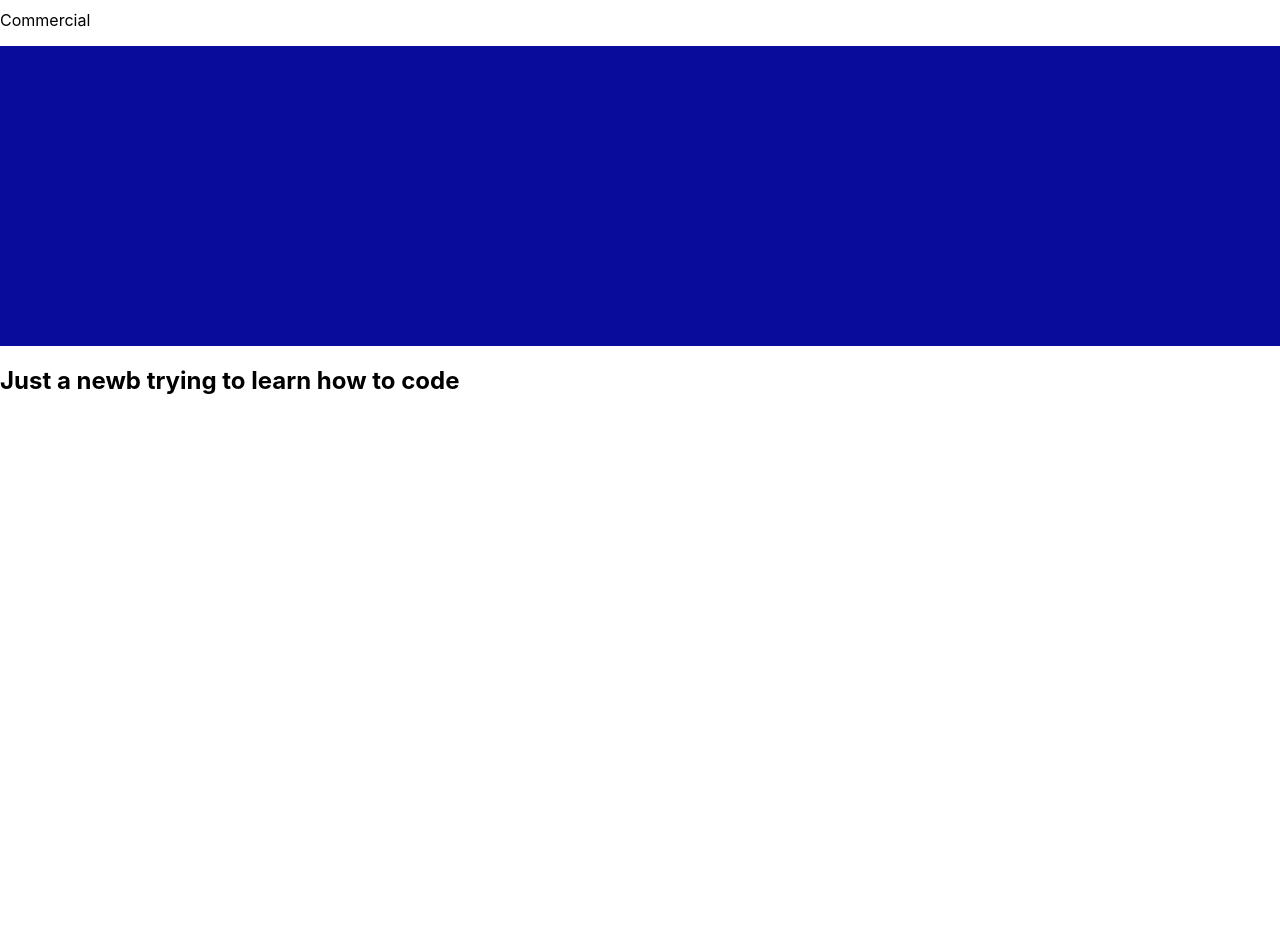
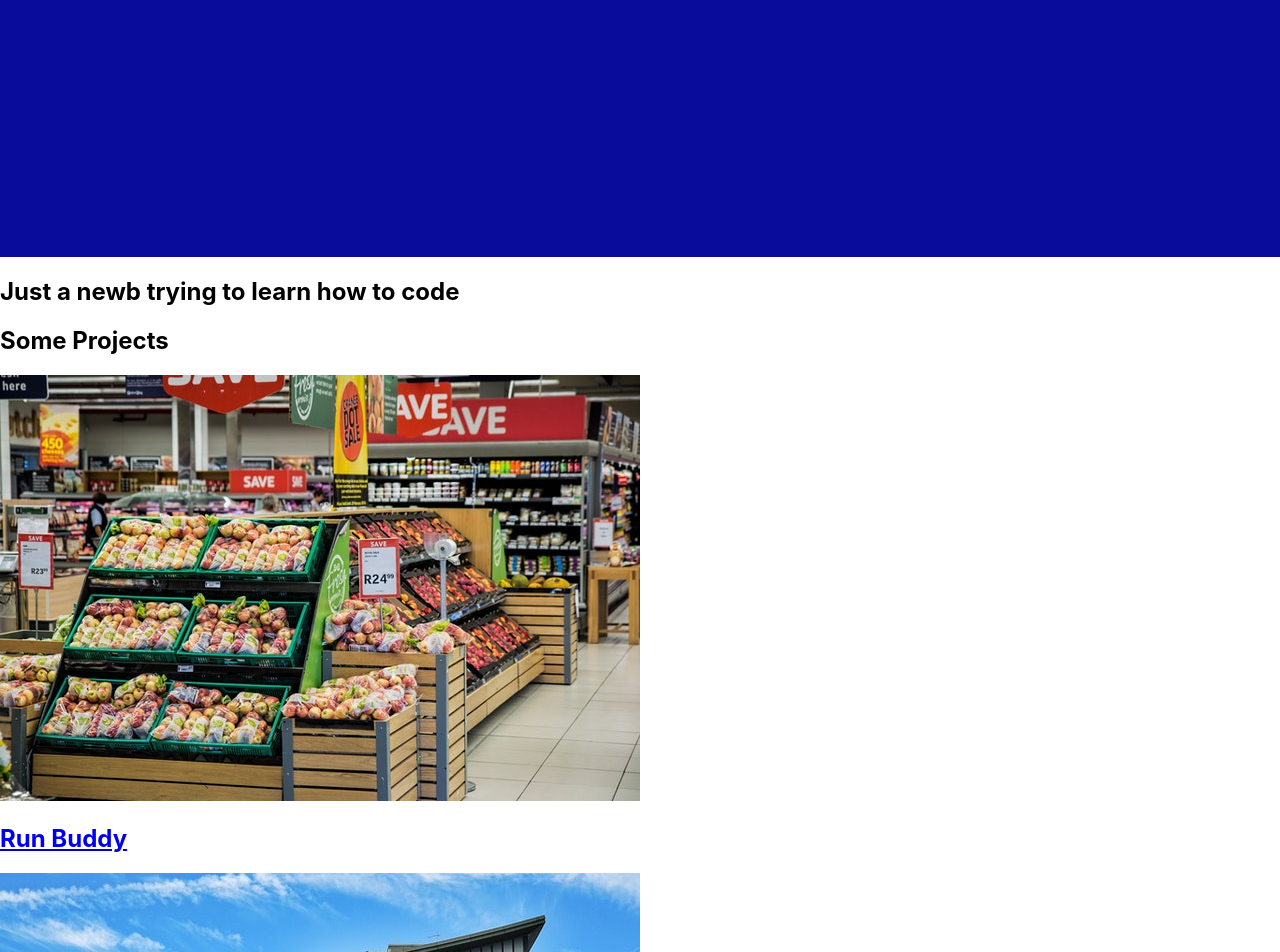
Before and after one commit to melwel74/React-Tion, a React (Create React App) app in the folder photo-port/: page / in a window 1280 px wide. Shown: the part 148-1100 px from the top of the page. Before the commit the page ends 800 px from the top, so only its background shows below. Built offline with nearby package versions, Linux system fonts and the light colour scheme.

Commit message:
commit on main

```diff
--- a/photo-port/src/App.js
+++ b/photo-port/src/App.js
@@ -1,17 +1,20 @@
 import React from 'react';
 import Nav from './components/Nav';
 import About from './components/About';
-import Gallery from "./components/Gallery";
-import {capitalizeFirstLetter} from '../src/utils/helper';
+
+
+
 import './App.css';
+import Gallery from './components/Gallery';
 
 function App() {
   return (
     <div>
       <Nav/>
       <main>
+
+        <About></About>
         <Gallery></Gallery>
-        <About></About>
       </main>
 
     </div>
--- a/photo-port/src/components/Gallery/index.js
+++ b/photo-port/src/components/Gallery/index.js
@@ -1,24 +1,22 @@
 import React from 'react';
-import { capitalizeFirstLetter } from '../../utils/helper';
-import photo from "../../assets/small/commercial/1.jpg";
+import Project from '../Project';
+import image1 from '../../assets/small/commercial/1.jpg';
+import image2 from '../../assets/small/commercial/2.jpg';
+import image3 from '../../assets/small/commercial/3.jpg';
+import image4 from '../../assets/small/commercial/4.jpg';
 
 function Gallery() {
-    const currentCategory = {
-        name: "Commercial",
-        description:
-            "Photos of grocery stores, food trucks, and other commercial projects",
-    };
     return (
-        <section>
-            <h1>{currentCategory.name}</h1>
-            <p>{currentCategory.name}</p>
-            <div>
+        <section className="my-5">
 
+           <h2>Some Projects</h2>
+           <Project image= {image1} title={'Run Buddy'} link={'https://melwel74.github.io/Run-Buddy-4.0/'}></Project>
+           <Project image={image2} title={'React Tion'} link={''}></Project>
+           <Project image= {image3} title={'Taco-Loca-Locator'} link={'https://jamestw13.github.io/Taco-Loca-tor/'}></Project>
+           <Project image={image4} title={'Social-Distance'} link={'https://melwel74.github.io/Social-Distance/'}></Project>
+        </section>
 
-            </div>
-
-
-        </section>
     );
 }
+
 export default Gallery;
--- a/photo-port/src/components/Project/index.js
+++ b/photo-port/src/components/Project/index.js
@@ -0,0 +1,21 @@
+import React from 'react';
+
+
+function Project(props) {
+
+    return (
+        <div>
+            <img src={props.image}alt=""/>
+            <a href={props.link} className="my-5">
+                <div>
+                    <h2>{props.title}</h2>
+                </div>
+            </a>
+        </div>
+
+
+
+    );
+}
+
+export default Project;
```
Also changed, not shown: photo-port/src/components/Contact/index.js (added, +27 -0 lines).
